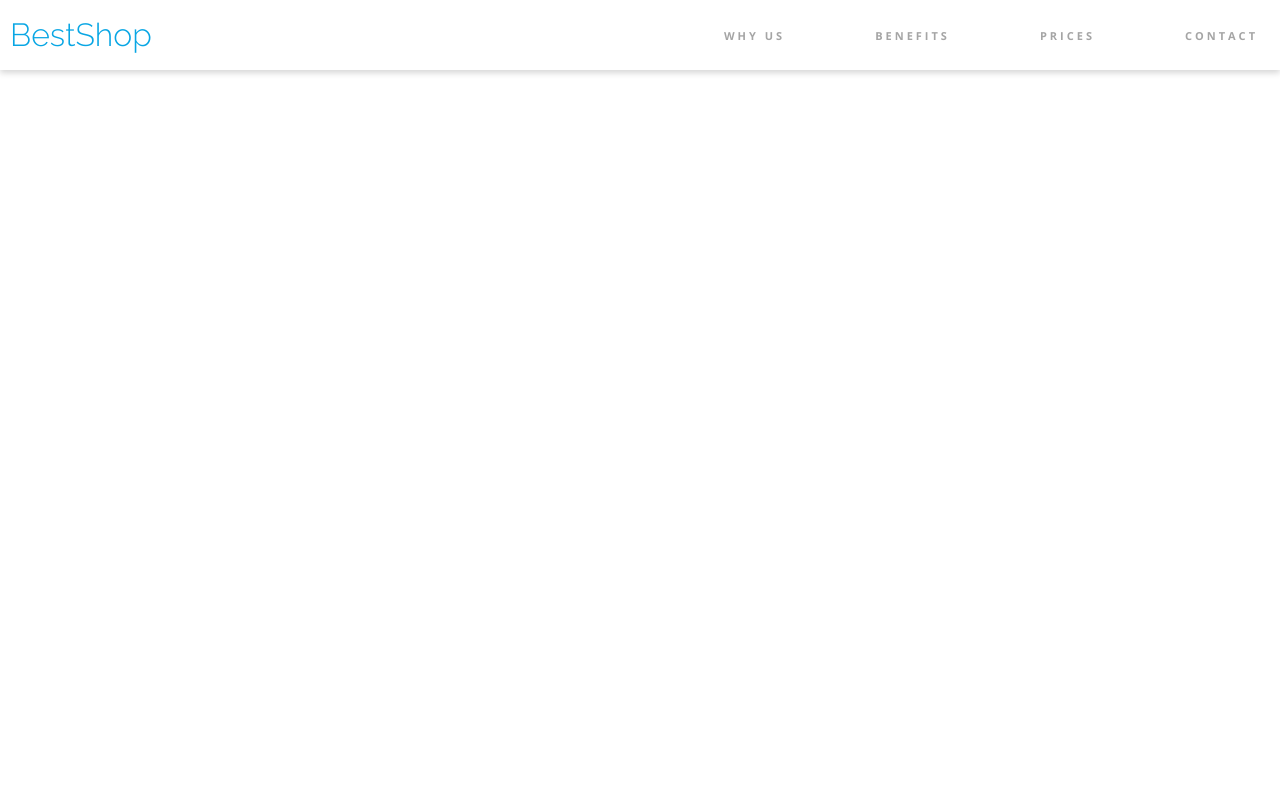
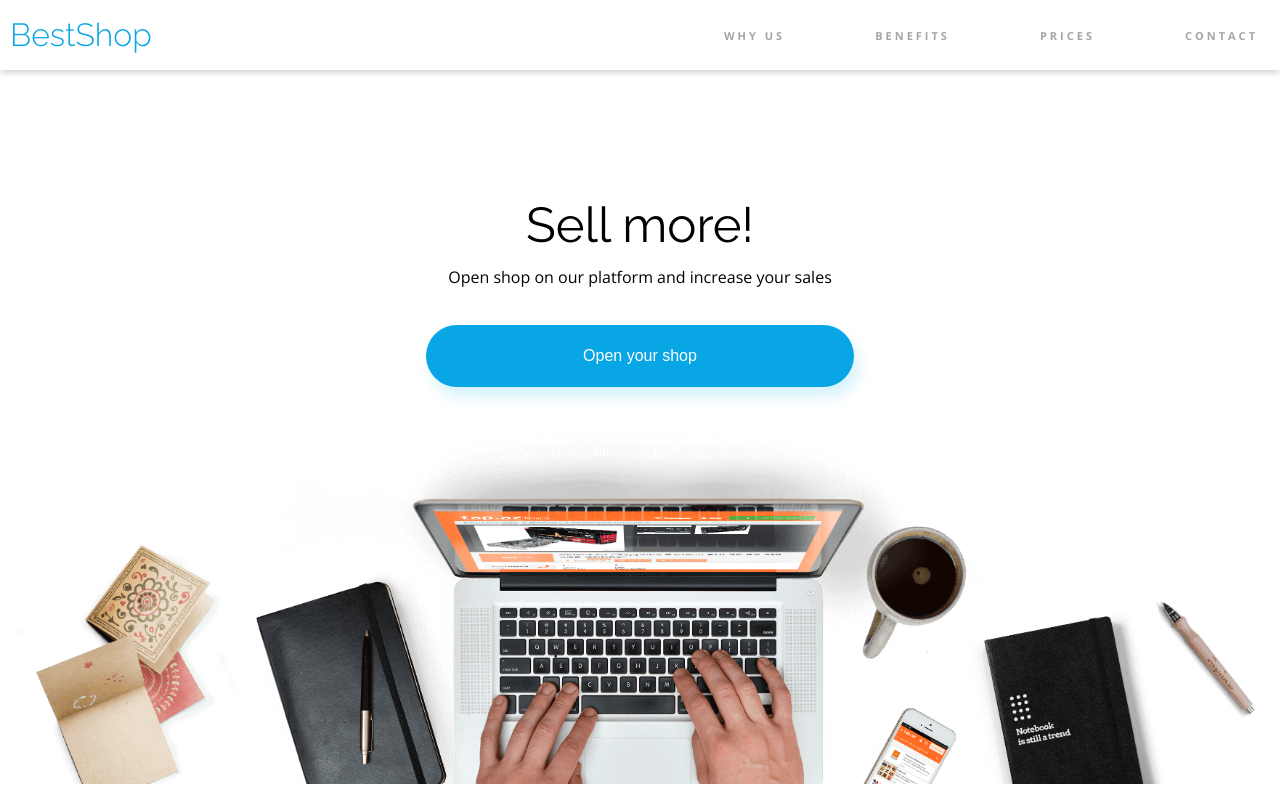
Before and after one commit to JuliaArtadi/BestShop, a plain HTML site: page css/index.html in a window 1280 px wide. Drawn offline with nearby package versions, Linux system fonts and the light colour scheme.

Commit message:
Stworzenie i ostylowanie hero element

```diff
--- a/css/index.html
+++ b/css/index.html
@@ -43,5 +43,17 @@
         </div>
     </div>
 </header>
+<section class="hero">
+    <h1 class="hero__title">
+        Sell more!
+    </h1>
+    <p class="hero__text">
+        Open shop on our platform and increase your sales
+    </p>
+    <div class="btn-container">
+        <button class="btn btn-main">Open your shop</button>
+    </div>
+    <img src="../assets/Background.png" alt="" class="hero__img">
+</section>
 </body>
 </html>
--- a/css/style.css
+++ b/css/style.css
@@ -75,3 +75,48 @@ text-decoration: none;
 .header__nav-item a {
     color: #A5A5A5;
 }
+
+/*
+-------------------------------------------------------------
+HERO
+-------------------------------------------------------------
+ */
+.hero {
+
+}
+.hero__title {
+    text-align: center;
+    font-size: 49px;
+    font-family: var(--font-second);
+    color: #000000;
+    margin-top: 130px;
+}
+.hero__text {
+    text-align: center;
+    font-family: var(--font-main);
+    color: #000000;
+    margin: 20px auto;
+}
+.btn {
+    color: white;
+    background-color: var(--color-main);
+    box-shadow: 5px 10px 14px #07ACE629;
+    border-radius: 40px;
+    border: none;
+}
+
+.btn-container {
+    display: flex;
+    justify-content: center;
+}
+.btn-main {
+padding: 22px 157px;
+    margin: 20px;
+
+}
+.hero__img {
+    width: calc(100vw - 20px);
+    background-position: bottom;
+    background-repeat: no-repeat;
+    background-size: cover;
+}
```
